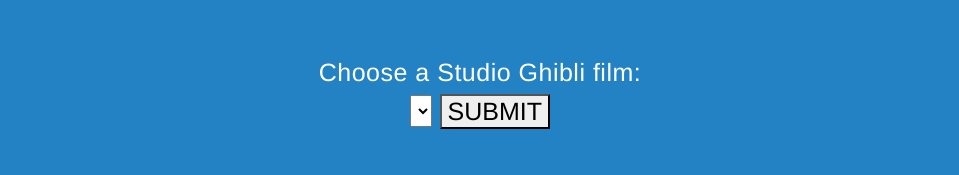
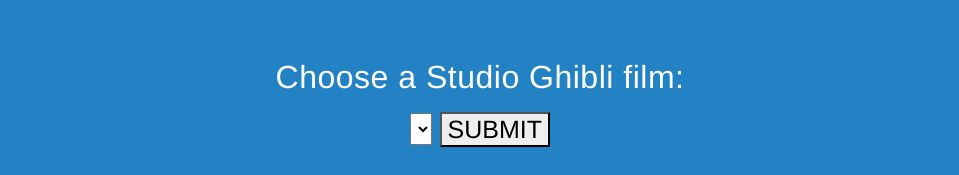
Before and after one commit to adamtaylorsmith/API_Challenge, a plain HTML site: page index.html in a window 1280 px wide. Shown: the top 175 px of the page, without its empty margins (160-1119 px from the left). Drawn offline with nearby package versions, Linux system fonts and the light colour scheme; no server answers.

Commit message:
quick update

```diff
--- a/index.html
+++ b/index.html
@@ -10,7 +10,7 @@
 <body>
     <br><br>
     <form id="titlesForm" action="">
-        <label>Choose a Studio Ghibli film:</label><br>
+        <label><h2>Choose a Studio Ghibli film:</h2></label><br>
         <select>
             <option></option>
         </select>
```
